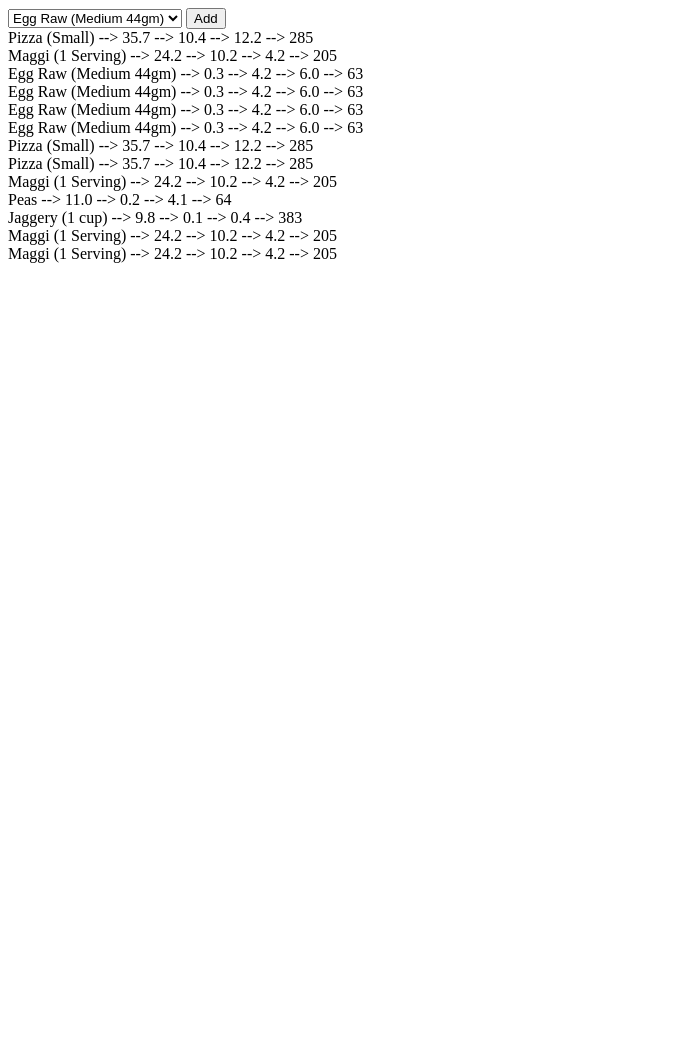
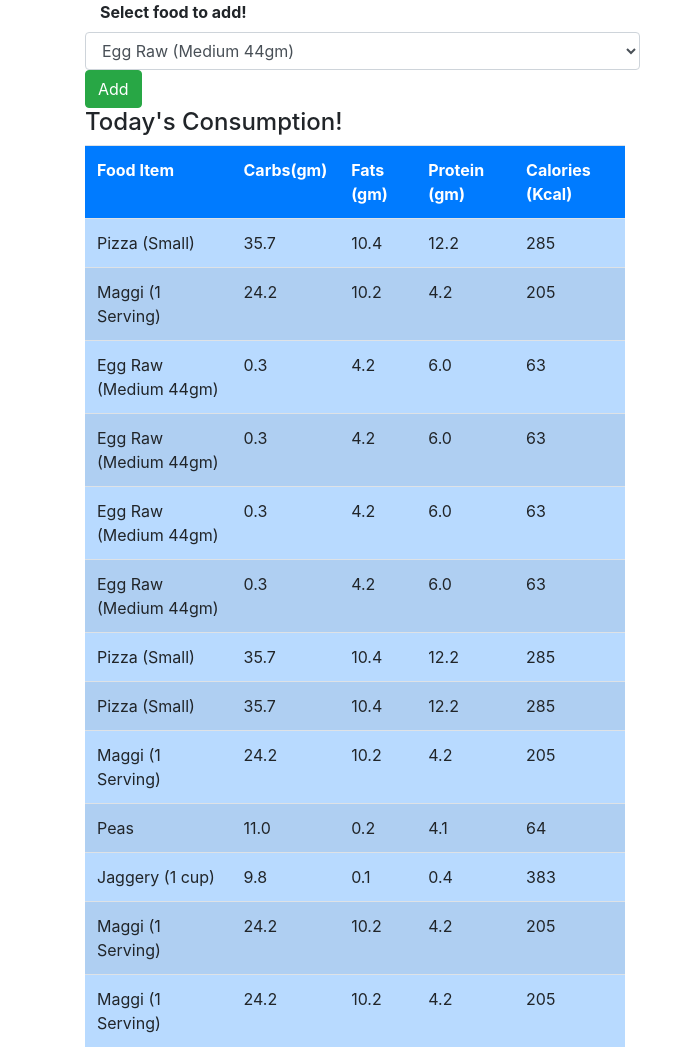
Before and after one commit to gunjan1831/Calorie_And_MicroNutrients_Tracker, a Django app: page / in a window 1280 px wide. Shown: the whole page, without its empty margins (0-695 px from the left). Before the commit the page ends 263 px from the top, so only its background shows below. Run offline with Django 3.2, Linux system fonts and the light colour scheme; a user stored in the database is signed in; data comes from the database, SQL or seed files in the repository; both versions use the stored data as it was after the commit; some libraries are stand-ins or nearby versions.

Commit message:
formatting

```diff
--- a/myapp/templates/myapp/index.html
+++ b/myapp/templates/myapp/index.html
@@ -1,24 +1,72 @@
 <!DOCTYPE html>
 <html lang="en">
 <head>
-    <meta charset="UTF-8">
+    <link rel="stylesheet" href="https://maxcdn.bootstrapcdn.com/bootstrap/4.0.0/css/bootstrap.min.css" integrity="sha384-Gn5384xqQ1aoWXA+058RXPxPg6fy4IWvTNh0E263XmFcJlSAwiGgFAW/dAiS6JXm" crossorigin="anonymous">
     <title>Title</title>
 </head>
 <body>
+   <div class="container">
+       <div class="row">
+           <div class="col-md-12">
                <form method="POST">
+                   <div class="from-group-row">
                   {% csrf_token %}
-       <select name="food_consumed" id="food_consumed">
+
+                       <label class="col-md-2">
+                           <b>Select food to add!</b>
+                       </label>
+                   <select class="col-md-6 form-control" name="food_consumed" id="food_consumed">
                        {% for food in foods %}
                        <option value="{{ food.name}}">{{food.name}}</option>
                        {% endfor %}
                   </select>
-       <button type="submit">Add</button>
-
+                  <button class="btn btn-success" type="submit">Add</button>
+               </div>
                </form>
 
+           </div>
+       </div>
+       <div class="row">
+           <div class="col-md-6">
+               <div>
+                   <h4>
+                       Today's Consumption!
+                   </h4>
+               </div>
+               <table id="table" class="table table-striped table-primary">
+                  <tr class="bg-primary text-white">
+                       <th>Food Item</th>
+                       <th>Carbs(gm)</th>
+                       <th>Fats (gm)</th>
+                       <th>Protein (gm)</th>
+                       <th>Calories (Kcal)</th>
+
+                  </tr>
                    {% for c in consumed_food %}
-     {{ c.food_consumed.name }} --> {{ c.food_consumed.carbs }} --> {{ c.food_consumed.fats }} --> {{ c.food_consumed.protein }} --> {{ c.food_consumed.calories}}
-   <br>
+                   <tr>
+                       <td>{{ c.food_consumed.name }}</td>
+                       <td>{{ c.food_consumed.carbs }}</td>
+                       <td>{{ c.food_consumed.fats }}</td>
+                       <td>{{ c.food_consumed.protein }}</td>
+                       <td>{{ c.food_consumed.calories}}</td>
+                   </tr>
                    {% endfor %}
+               </table>
+           </div>
+           <div class="col-md-5 offset=1">
+
+           </div>
+       </div>
+   </div>
+
+
+
+
+
+
+
+
+
+
 </body>
 </html>
```
Also changed, not shown: db.sqlite3. Lines whose indentation alone changed are shown as unchanged.
